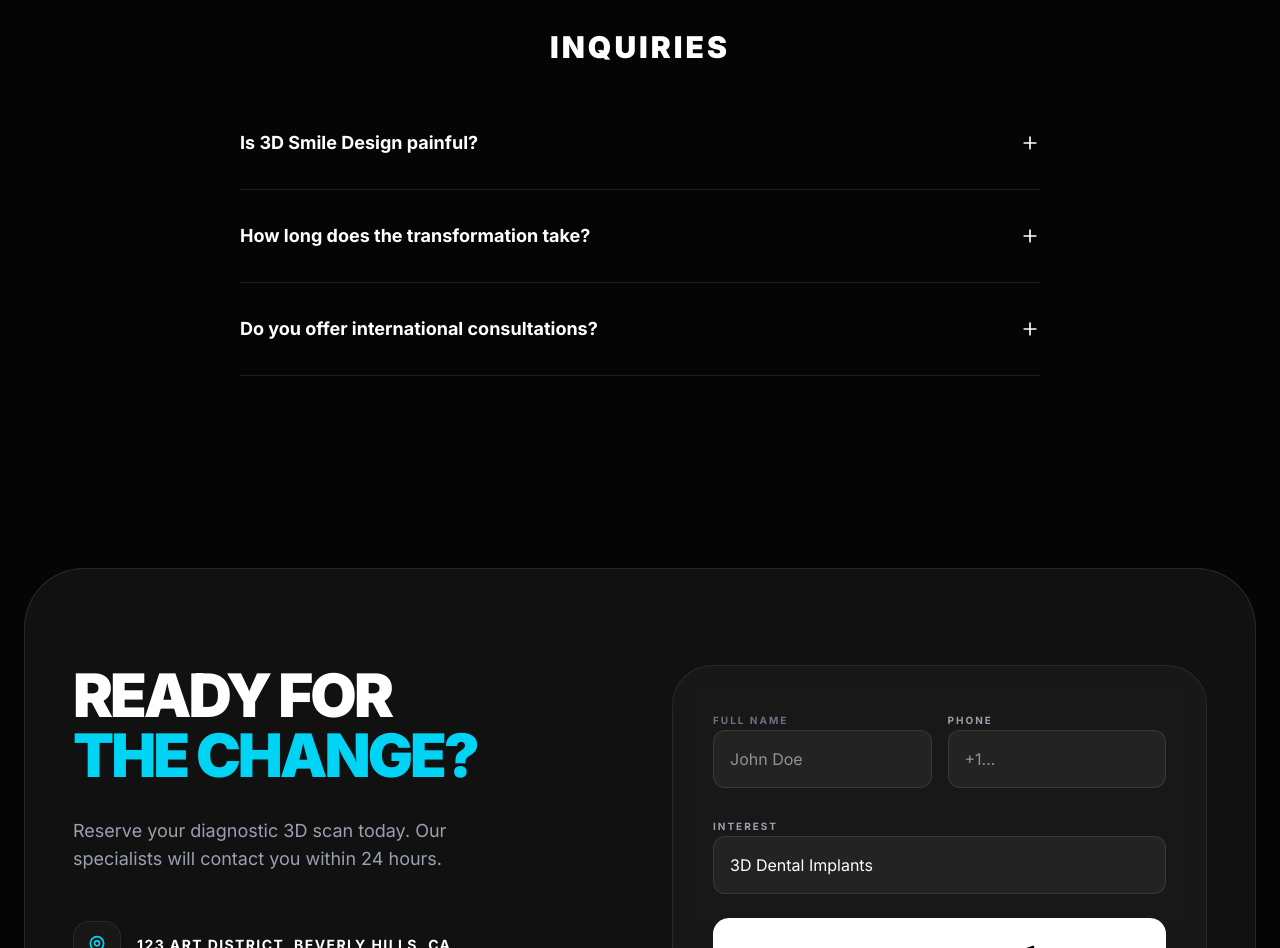
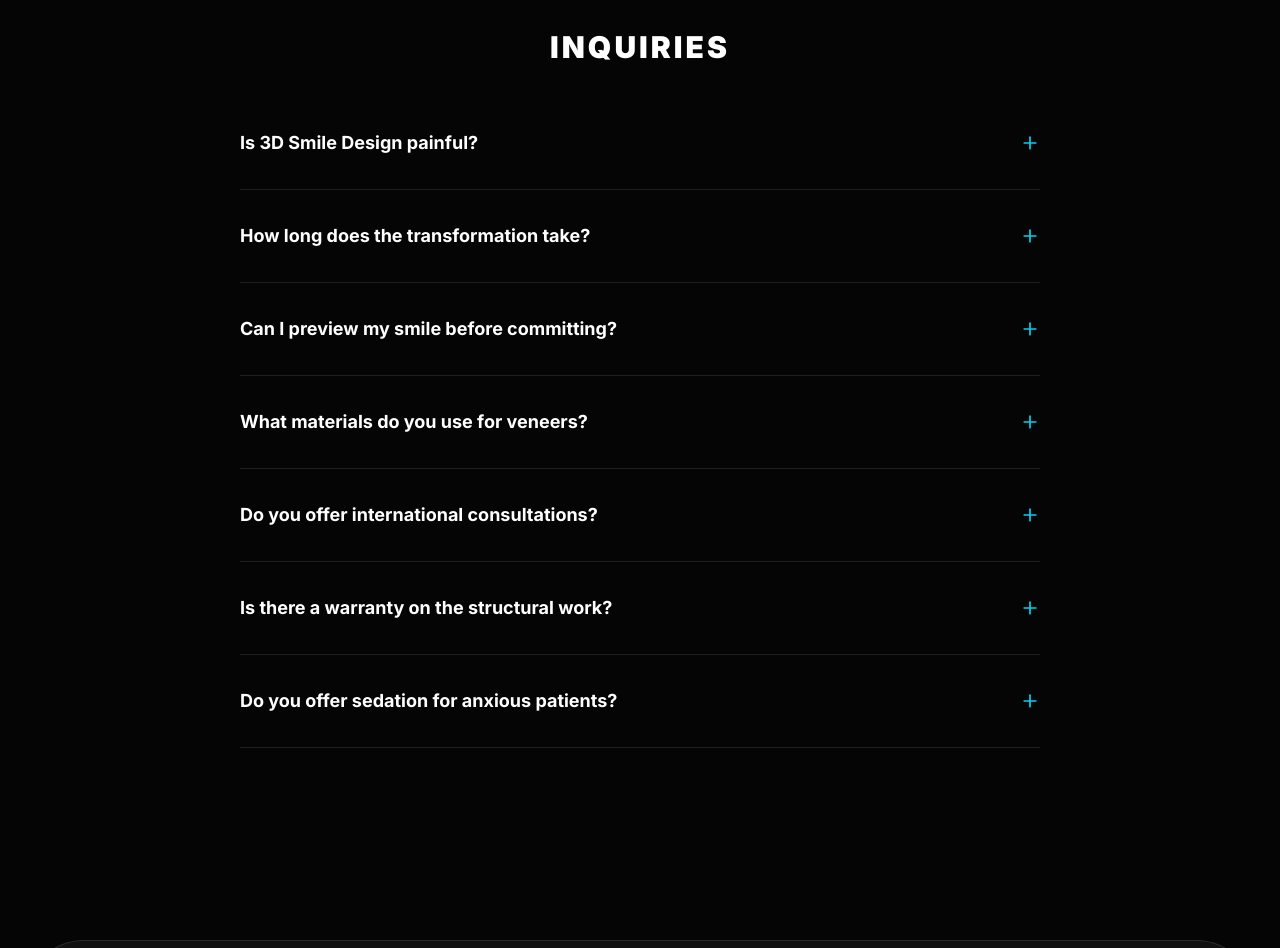
Before and after one commit to Chirantanv19/TrueSmile, a Next.js app: page /home in a window 1280 px wide. Shown: the part 3920-4868 px from the top of the page. Built offline with nearby package versions, Linux system fonts and the light colour scheme.

Commit message:
add more faq

```diff
--- a/src/components/FAQ.tsx
+++ b/src/components/FAQ.tsx
@@ -4,16 +4,41 @@ import { motion, AnimatePresence } from "framer-motion";
 import { Plus, Minus } from "lucide-react";
 
 const faqs = [
-  { q: "Is 3D Smile Design painful?", a: "Not at all. The 3D mapping process is 100% non-invasive and digital." },
-  { q: "How long does the transformation take?", a: "Most patients complete their journey in 2-4 visits using our rapid-prototyping tech." },
-  { q: "Do you offer international consultations?", a: "Yes, we offer virtual 3D consultations for our global clients." }
+  {
+    q: "Is 3D Smile Design painful?",
+    a: "Not at all. The 3D mapping process is 100% non-invasive and digital. We scan your structure without touching a single nerve."
+  },
+  {
+    q: "How long does the transformation take?",
+    a: "Most patients complete their journey in just 2-4 visits using our rapid-prototyping tech, compared to months with traditional methods."
+  },
+  {
+    q: "Can I preview my smile before committing?",
+    a: "Absolutely. Our 'Digital Twin' technology allows you to test-drive your new smile in a 3D simulation before we perform any actual work."
+  },
+  {
+    q: "What materials do you use for veneers?",
+    a: "We exclusively use high-grade lithium disilicate and feldspathic ceramics. These materials mimic natural enamel translucency and offer superior durability."
+  },
+  {
+    q: "Do you offer international consultations?",
+    a: "Yes, we prioritize our global clients. We can conduct a full preliminary assessment via 3D video link and coordinate your travel for the physical procedures."
+  },
+  {
+    q: "Is there a warranty on the structural work?",
+    a: "Yes. All our architectural procedures come with a 5-year structural integrity guarantee, provided you attend your bi-annual maintenance scans."
+  },
+  {
+    q: "Do you offer sedation for anxious patients?",
+    a: "We provide a full range of comfort options, from nitrous oxide to IV sedation, ensuring a zero-stress, sleep-like experience during treatment."
+  }
 ];
 
 export default function FAQ() {
   const [openIndex, setOpenIndex] = useState<number | null>(null);
 
   return (
-    <section className="py-24 px-12 max-w-4xl mx-auto">
+    <section className="py-24 px-6 md:px-12 max-w-4xl mx-auto">
       <h2 className="text-3xl font-black uppercase tracking-widest mb-12 text-center">Inquiries</h2>
       <div className="space-y-4">
         {faqs.map((faq, i) => (
@@ -22,8 +47,10 @@ export default function FAQ() {
               onClick={() => setOpenIndex(openIndex === i ? null : i)}
               className="w-full flex justify-between items-center py-4 text-left group"
             >
-              <span className="text-lg font-bold group-hover:text-cyan-400 transition">{faq.q}</span>
-              {openIndex === i ? <Minus size={20}/> : <Plus size={20}/>}
+              <span className="text-lg font-bold group-hover:text-cyan-400 transition pr-8">{faq.q}</span>
+              <div className="shrink-0 text-cyan-400">
+                {openIndex === i ? <Minus size={20} /> : <Plus size={20} />}
+              </div>
             </button>
             <AnimatePresence>
               {openIndex === i && (
@@ -31,9 +58,11 @@ export default function FAQ() {
                   initial={{ height: 0, opacity: 0 }}
                   animate={{ height: "auto", opacity: 1 }}
                   exit={{ height: 0, opacity: 0 }}
-                  className="overflow-hidden text-gray-500 text-sm leading-relaxed"
+                  className="overflow-hidden"
                 >
-                  {faq.a}
+                  <p className="text-gray-400 text-sm leading-relaxed pb-4 pr-8">
+                    {faq.a}
+                  </p>
                 </motion.div>
               )}
             </AnimatePresence>
```
